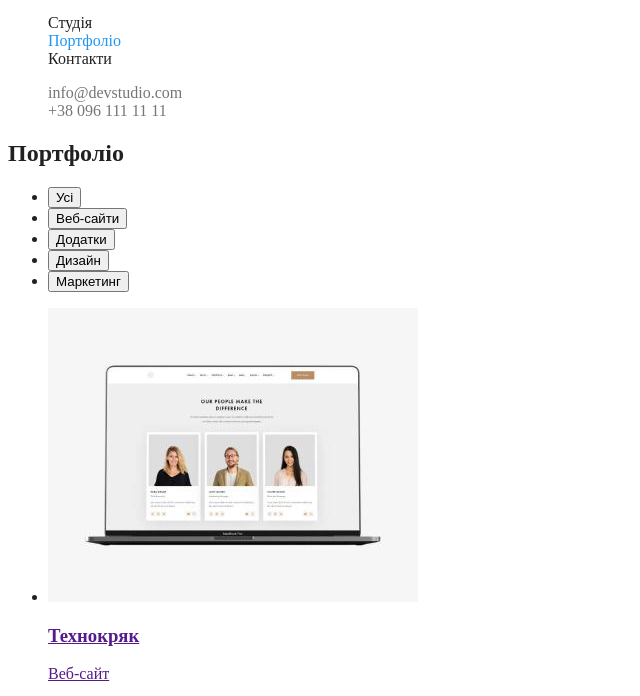
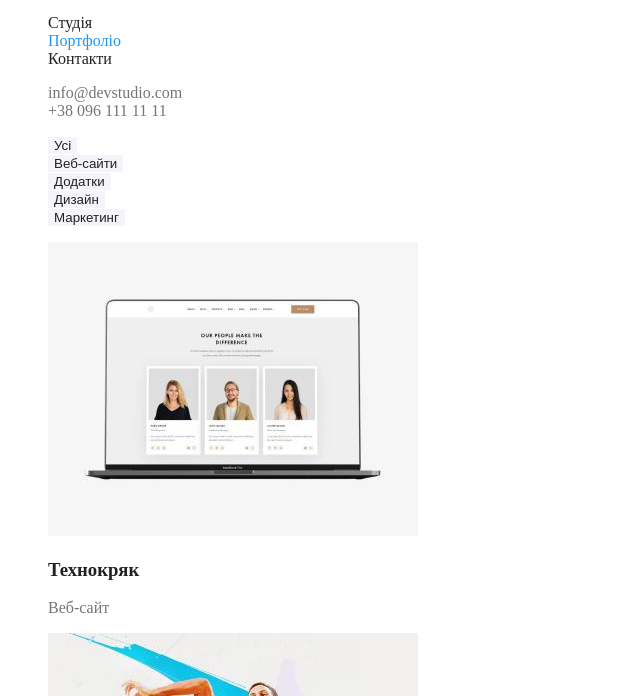
Before and after one commit to Oliko136/web-studio, a plain HTML site: page portfolio.html in a window 1280 px wide. Shown: the part 28-724 px from the top of the page, without its empty margins (0-640 px from the left). Drawn offline with Linux system fonts and the light colour scheme.

Commit message:
Colors added to the portfolio page

```diff
--- a/css/styles.css
+++ b/css/styles.css
@@ -104,6 +104,53 @@ body {
     color: var(--secondary-text-color);
 }
 
+/* Portfolio */
+.features-title,
+.projects-title {
+    position: absolute;
+    white-space: nowrap;
+    width: 1px;
+    height: 1px;
+    overflow: hidden;
+    border: 0;
+    padding: 0;
+    clip: rect(0 0 0 0);
+    clip-path: inset(50%);
+    margin: -1px;
+}
+
+.filter-btns {
+    list-style: none;
+}
+
+.filter-btn {
+    background-color: var(--secondary-bg-color);
+    color: inherit;
+
+    border: none;
+    cursor: pointer;
+}
+
+.filter-btn:hover,
+.filter-btn:focus {
+    background-color: var(--accent-color);
+    color: var(--tertiary-text-color);
+}
+
+.projects-list {
+    list-style: none;
+}
+
+.project-link {
+    color: inherit;
+
+    text-decoration: none;
+}
+
+.project-type {
+    color: var(--secondary-text-color);
+}
+
 /* Footer */
 .footer {
     background-color: var(--tertiary-bg-color);
```
Also changed, not shown: portfolio.html (+0 -2 lines).
